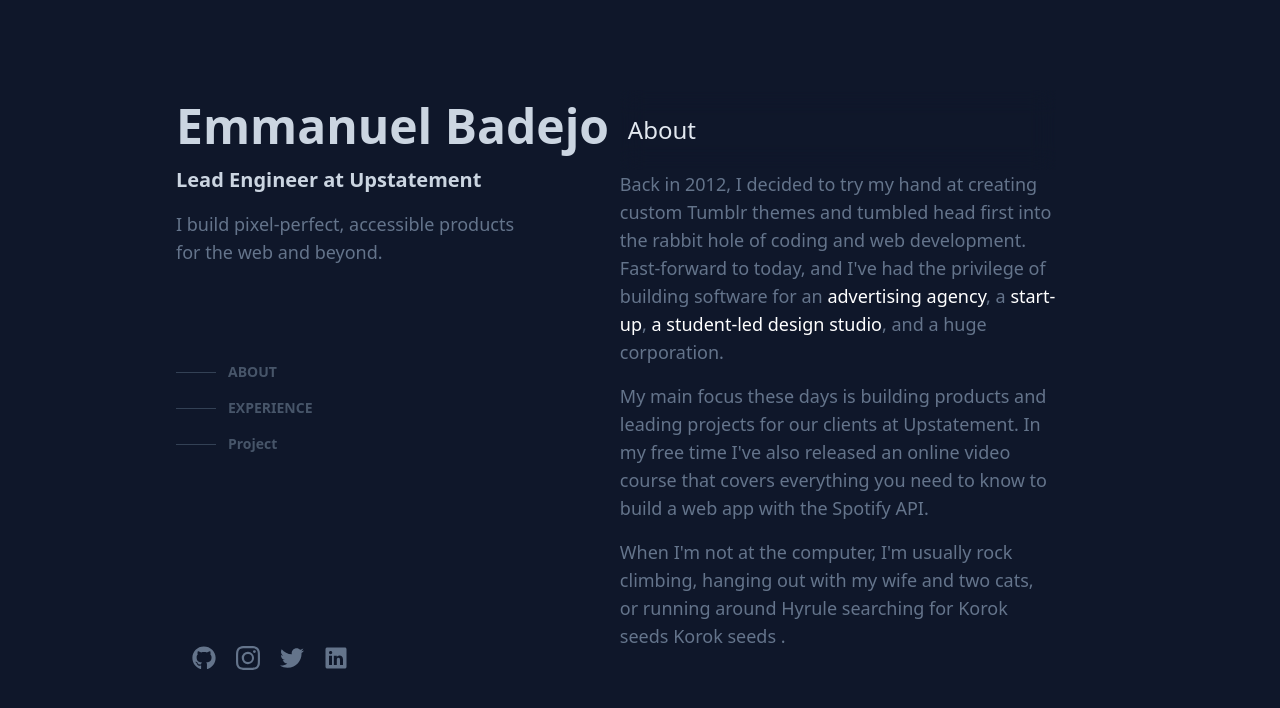
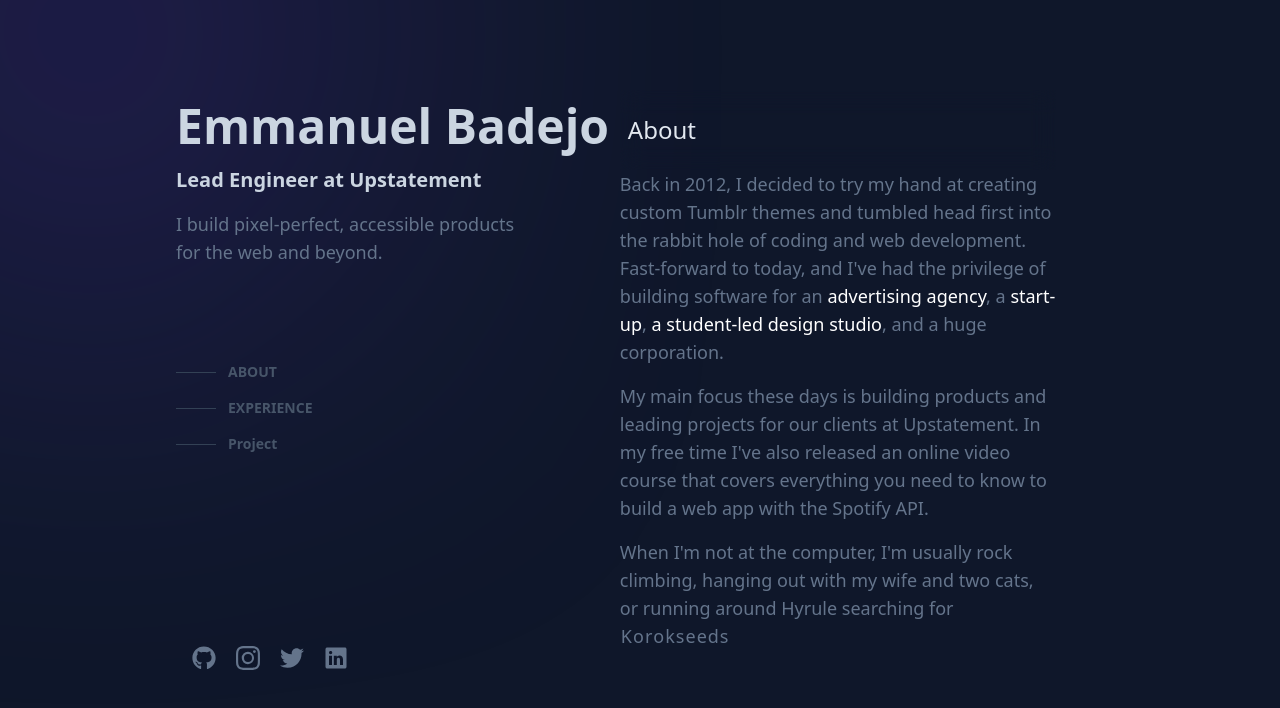
Before and after one commit to professor-12/Emmanuel-sPortfolio, a Next.js app: page / in a window 1280 px wide. Shown: the top 708 px of the page. Built offline with nearby package versions, Linux system fonts and the light colour scheme.

Commit message:
Added a custom cursor functionality

```diff
--- a/app/globals.css
+++ b/app/globals.css
@@ -5,6 +5,7 @@
 
 * {
     scroll-behavior: smooth;
+    cursor: url('/Elma.png')
 }
 ::-webkit-scrollbar {
     display: none;
--- /dev/null
+++ b/components/CustomCursor.tsx
@@ -0,0 +1,52 @@
+"use client"
+import Image from "next/image";
+import React, { useRef, useState } from "react";
+
+const CustomCursor = () => {
+    const [position, setPosition] = useState({ x: 0, y: 0 });
+    const ref = useRef() as any;
+    const onMouseEnter = (e: any) => {
+        const event = e.target.value;
+        ref.current.classList.remove("hidden");
+    };
+    const onMouseLeave = () => {
+        ref.current.classList.add("hidden");
+    };
+
+    const onMouseMove = (event: MouseEvent) => {
+        const { clientX, clientY } = event;
+        setPosition(({ x, y }) => {
+            return { x: clientX / 2 - 370, y: clientY / 100 };
+        });
+        console.log(position);
+    };
+      return (
+        <ul
+            onMouseEnter={onMouseEnter}
+            onMouseLeave={onMouseLeave}
+            onMouseMove={onMouseMove as any}
+            className="flex hover:cursor-none relative space-x-[1px]"
+        >
+            <Image
+                ref={ref}
+                src={"/Elma.png"}
+                style={{ left: position.x, top: position.y }}
+                className="absolute hidden"
+                width={"35"}
+                height={"40"}
+                alt="Custom cursor image"
+            />
+            <li>K</li>
+            <li>o</li>
+            <li>r</li>
+            <li>o</li>
+            <li>k</li> <li>s</li>
+            <li>e</li>
+            <li>e</li>
+            <li>d</li>
+            <li>s</li>
+        </ul>
+    );
+};
+
+export default CustomCursor;
--- a/components/Footer.tsx
+++ b/components/Footer.tsx
@@ -5,7 +5,7 @@
 import Link from "next/link"
 const Footer = () => {
     return (
-        <div className="flex space-x-5 pt-28 p-4">
+        <div className="flex space-x-5 lg:pt-28 p-4">
             <Link target="_blank"  href={"http://www.github.com/professor-12"}>
                 <FaGithub className="text-2xl text-slate-500 cursor-pointer hover:text-white" />
             </Link>
--- a/components/HomePage.tsx
+++ b/components/HomePage.tsx
@@ -8,8 +8,9 @@
         setPosition({ x: e.clientX, y: e.clientY });
     };
     return (
-        <div>
+        <div style={{cursor: "url('/Elima.png')"}}>
             <PointerGradient position={position} />
+
             <div
                 className="w-full  relative z-30 lg:h-screen lg:overflow-hidden"
                 onMouseMove={handleChange}
--- a/components/Main.tsx
+++ b/components/Main.tsx
@@ -1,9 +1,13 @@
+import React from "react";
+import CustomCursor from "./CustomCursor";
+const Main = () => {
 
-import React from "react";
-const Main = () => {
+
     return (
         <div id="about" className="lg:pt-[6rem] w-full relative font-medium">
-            <div className="sticky p-2 top-0 backdrop-blur-md w-full text-2xl py-6">About</div>
+            <div className="sticky p-2 top-0 backdrop-blur-md w-full text-2xl py-6">
+                About
+            </div>
             <article className=" space-y-4 text-slate-500 text-lg">
                 Back in 2012, I decided to try my hand at creating custom Tumblr
                 themes and tumbled head first into the rabbit hole of coding and
@@ -20,10 +24,11 @@
                     everything you need to know to build a web app with the
                     Spotify API.
                 </div>
-                <div>
-                    When I&apos;m not at the computer, I&apos;m usually rock climbing,
-                    hanging out with my wife and two cats, or running around
-                    Hyrule searching for Korok seeds Korok seeds .
+                <div className="">
+                    When I&apos;m not at the computer, I&apos;m usually rock
+                    climbing, hanging out with my wife and two cats, or running
+                    around Hyrule searching for <CustomCursor/>
+
                 </div>
             </article>
         </div>
--- a/components/PointerGradient.tsx
+++ b/components/PointerGradient.tsx
@@ -2,8 +2,8 @@
     return (
         <div>
             <div
-                style={{ left: position.x -200, top: position.y - 100 }}
-                className="h-[20rem] hidden md:lg  w-[20rem] blur-[250px] absolute bg-gradient-to-tr from-[#1d4ed826] to-violet-600"
+                style={{ left: position.x -200, top: position.y-200}}
+                className="h-[20rem] hidden  md:flex  w-[20rem] blur-[200px] absolute bg-gradient-to-tr from-[#1d4ed826] to-violet-600"
             />
         </div>
     );
--- a/components/Projects/Project.tsx
+++ b/components/Projects/Project.tsx
@@ -20,7 +20,7 @@
                         >
                             <div className="">
                                 <Image
-                                    className="object-cover w-32 m-0 rounded ring-1"
+                                    className="object-cover w-32 m-0 rounded ring-slate-800 ring-[1.5px]"
                                     src={site.img}
                                     alt={site.title}
                                     width={350}
```
Also changed, not shown: public/Elma.png (added).
